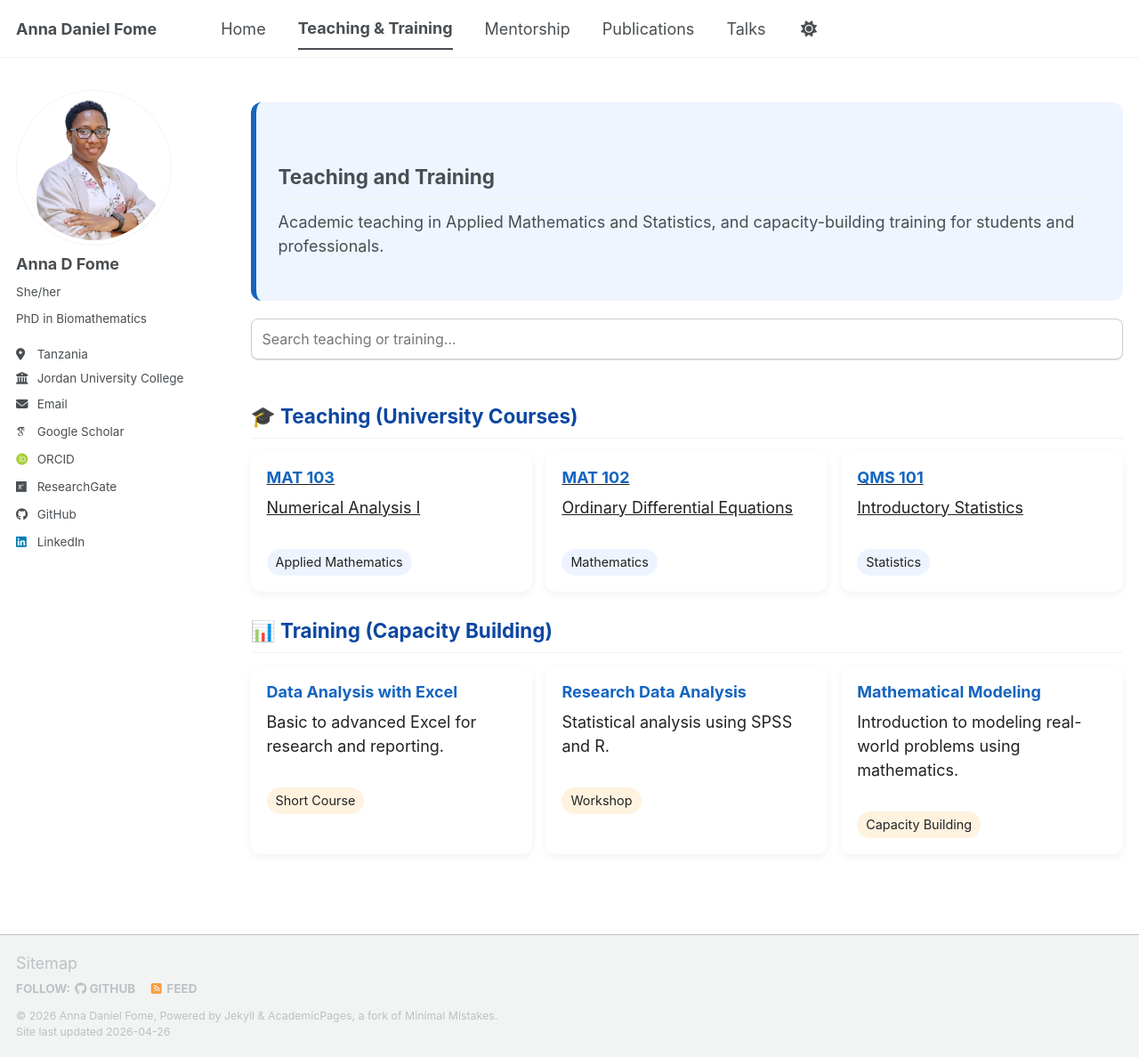
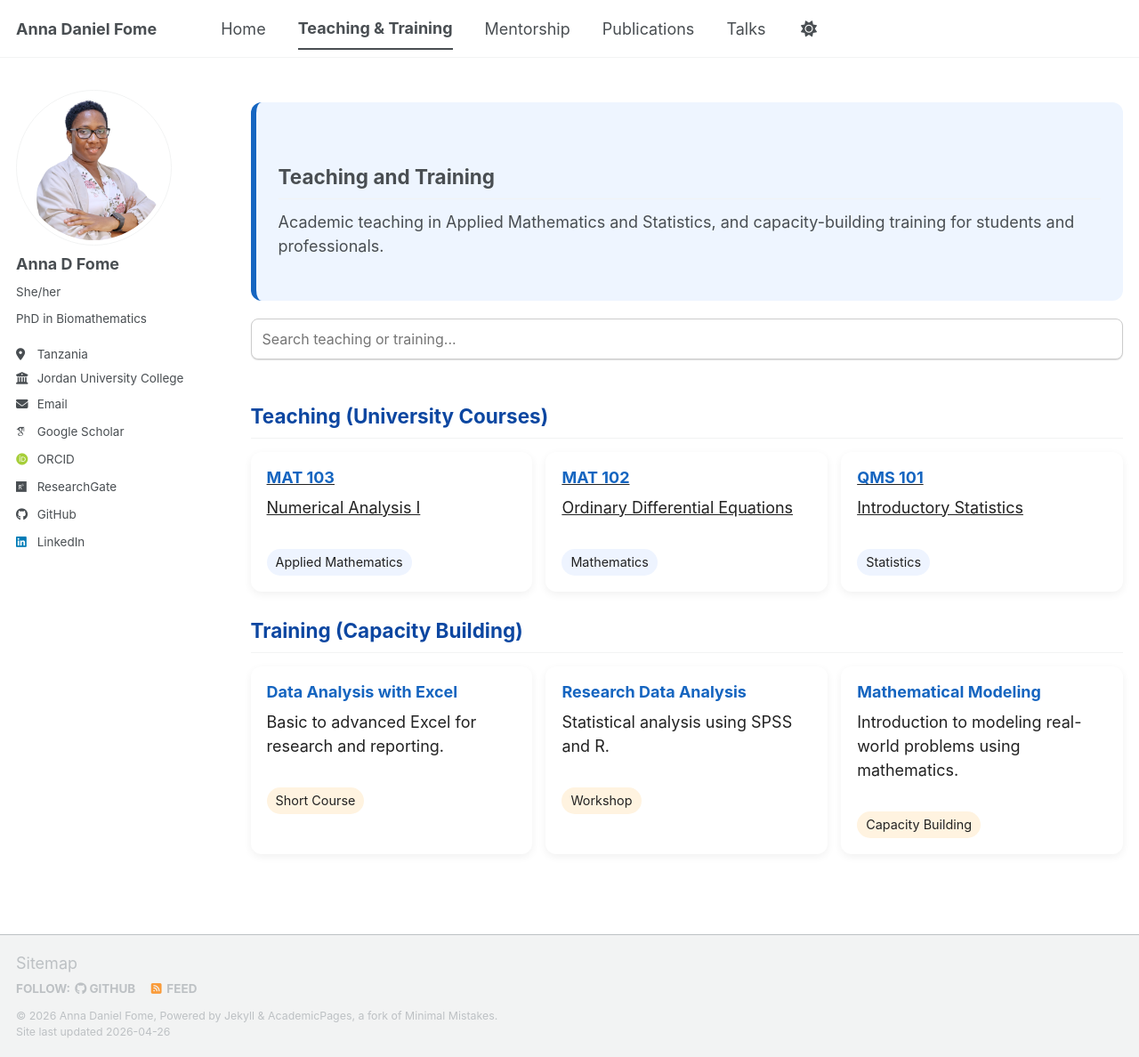
Before and after one commit to FomeA/FomeA.github.io, a Jekyll site: the page built from _pages/teaching.html, in a window 1280 px wide and 1188 px high. Shown: the whole window at 89% size. Built offline with Jekyll 4.4.1, drawn with Linux system fonts in a browser that asks for light colours; some web fonts are replaced; a script bundle is joined from its source files by our own code; library files that are not in the unit come from our copies.

Commit message:
Update teaching.html

```diff
--- a/_pages/teaching.html
+++ b/_pages/teaching.html
@@ -23,7 +23,7 @@ author_profile: true
 <!-- ===================== -->
 <!-- TEACHING SECTION -->
 <!-- ===================== -->
-<h2 class="section-title">🎓 Teaching (University Courses)</h2>
+<h2 class="section-title">Teaching (University Courses)</h2>
 
 <div class="grid" id="teaching">
 
@@ -50,7 +50,7 @@ author_profile: true
 <!-- ===================== -->
 <!-- TRAINING SECTION -->
 <!-- ===================== -->
-<h2 class="section-title">📊 Training (Capacity Building)</h2>
+<h2 class="section-title">Training (Capacity Building)</h2>
 
 <div class="grid" id="training">
 
```
